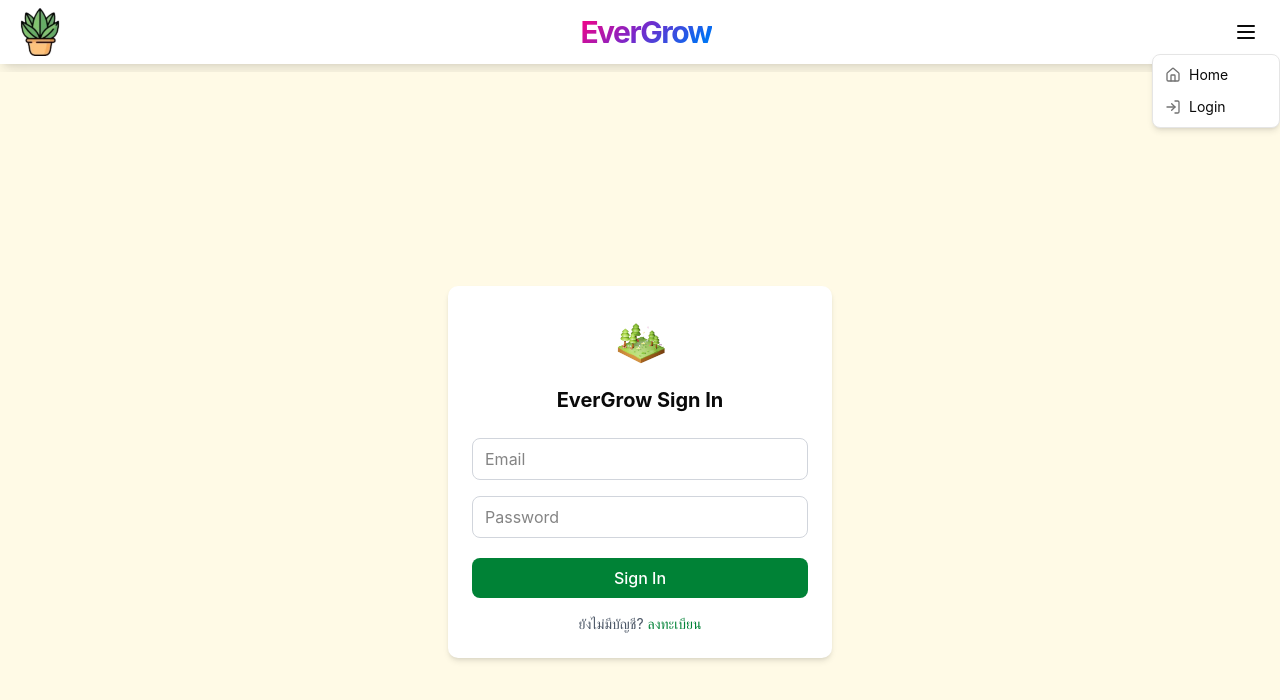
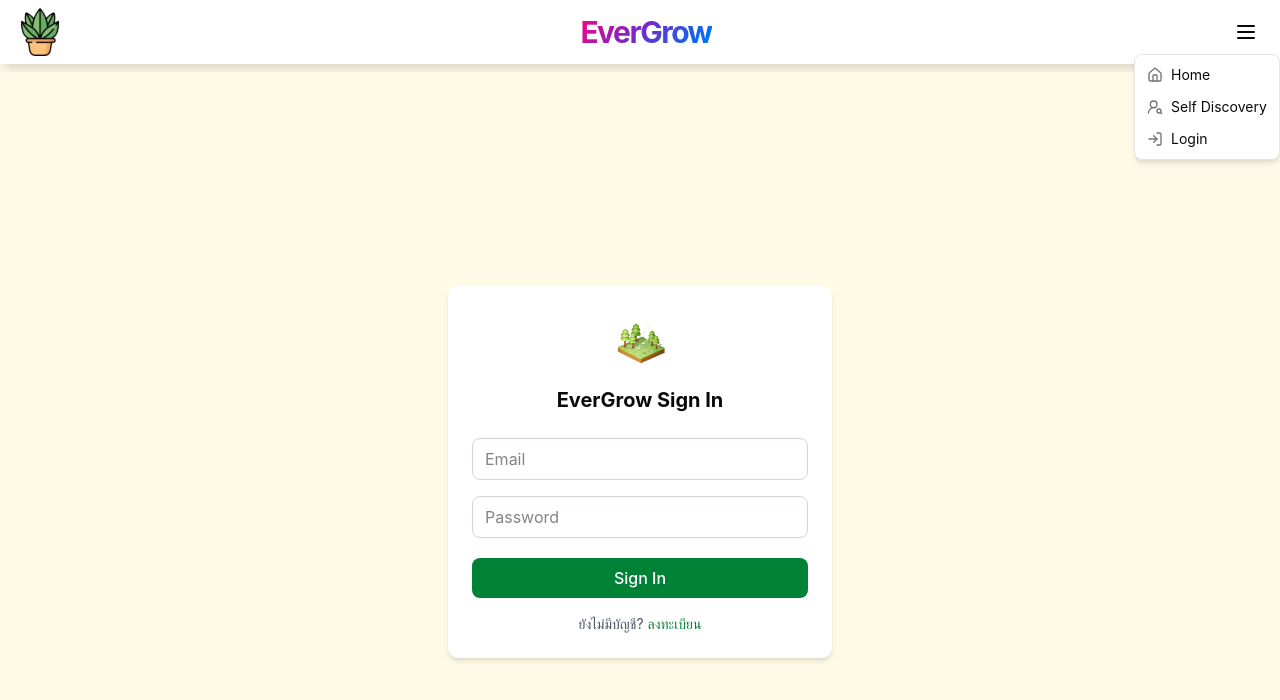
Before and after one commit to ggracesarisa/intania-hackathon, a Next.js app: page /signin in a window 1280 px wide. Both pictures are taken after a click on the button 1246 px from the left and 32 px from the top of the page. Shown: the top 700 px of the page. Built offline with nearby package versions, Linux system fonts and the light colour scheme.

Commit message:
feat: add routing to course card

```diff
--- a/src/app/page.tsx
+++ b/src/app/page.tsx
@@ -1,4 +1,5 @@
 "use client";
+import { FrontendRoutes } from "@/config/apiRoutes";
 import { courseMock } from "@/mocks/courses";
 import Image from "next/image";
 import { useRouter } from "next/navigation";
@@ -61,11 +62,12 @@ export default function Home() {
 
       {/* Course Cards - always 2 columns but responsive spacing and sizes */}
       <div className="mx-auto grid max-w-3xl grid-cols-2 gap-3 px-3 md:gap-4 md:px-6 lg:gap-6 lg:px-10">
-        {courseMock.map((course, index) => (
+        {courseMock.map((course) => (
           <div
             key={course.id}
             className="flex flex-col items-center overflow-hidden rounded-lg bg-amber-400 p-2 shadow-md md:p-4"
             style={{ backgroundColor: "#E1A186" }}
+            onClick={() => router.push(`${FrontendRoutes.COURSE}/${course.id}`)}
           >
             <div className="mb-1 text-center text-sm font-medium text-white md:text-base">
               {course.name}
--- a/src/components/NavBar.tsx
+++ b/src/components/NavBar.tsx
@@ -1,7 +1,12 @@
 "use client";
 import { FrontendRoutes } from "@/config/apiRoutes";
 import { DropdownMenuTrigger } from "@radix-ui/react-dropdown-menu";
-import { HomeIcon, LogInIcon, MenuIcon } from "lucide-react";
+import {
+  HomeIcon,
+  LogInIcon,
+  MenuIcon,
+  UserRoundSearchIcon,
+} from "lucide-react";
 import Image from "next/image";
 import { useRouter } from "next/navigation";
 import { AuroraText } from "./magicui/aurora-text";
@@ -50,6 +55,15 @@ const NavBar = () => {
             </DropdownMenuItem>
             <DropdownMenuItem
               className="flex items-center space-x-1.5"
+              onClick={() => router.push(FrontendRoutes.SELF_DISCOVERY)}
+            >
+              <UserRoundSearchIcon />
+              <>Self Discovery</>
+            </DropdownMenuItem>
+          </DropdownMenuGroup>
+          <DropdownMenuGroup>
+            <DropdownMenuItem
+              className="flex items-center space-x-1.5"
               onClick={() => router.push(FrontendRoutes.LOGIN)}
             >
               <LogInIcon />
--- a/src/config/apiRoutes.ts
+++ b/src/config/apiRoutes.ts
@@ -2,4 +2,5 @@ export enum FrontendRoutes {
   HOME = "/",
   COURSE = "/courses",
   LOGIN = "/login",
+  SELF_DISCOVERY = "/selfdiscovery",
 }
```
